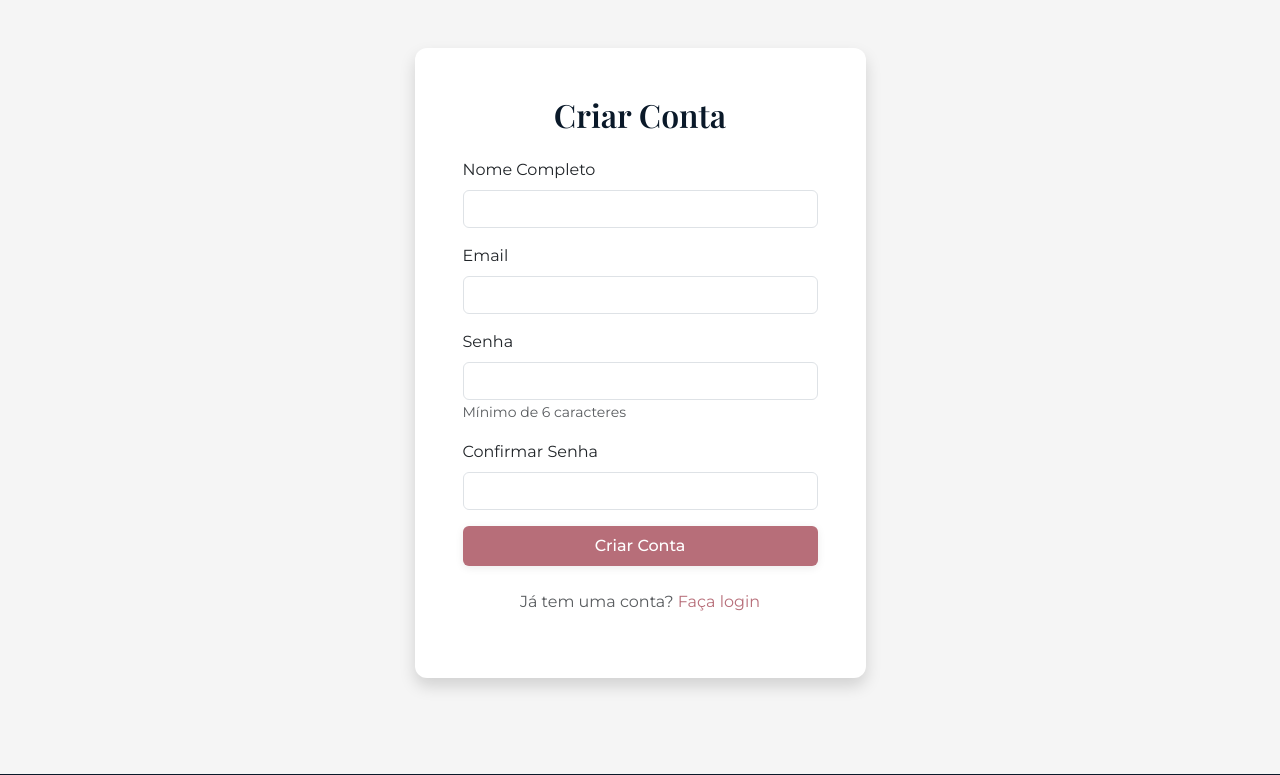
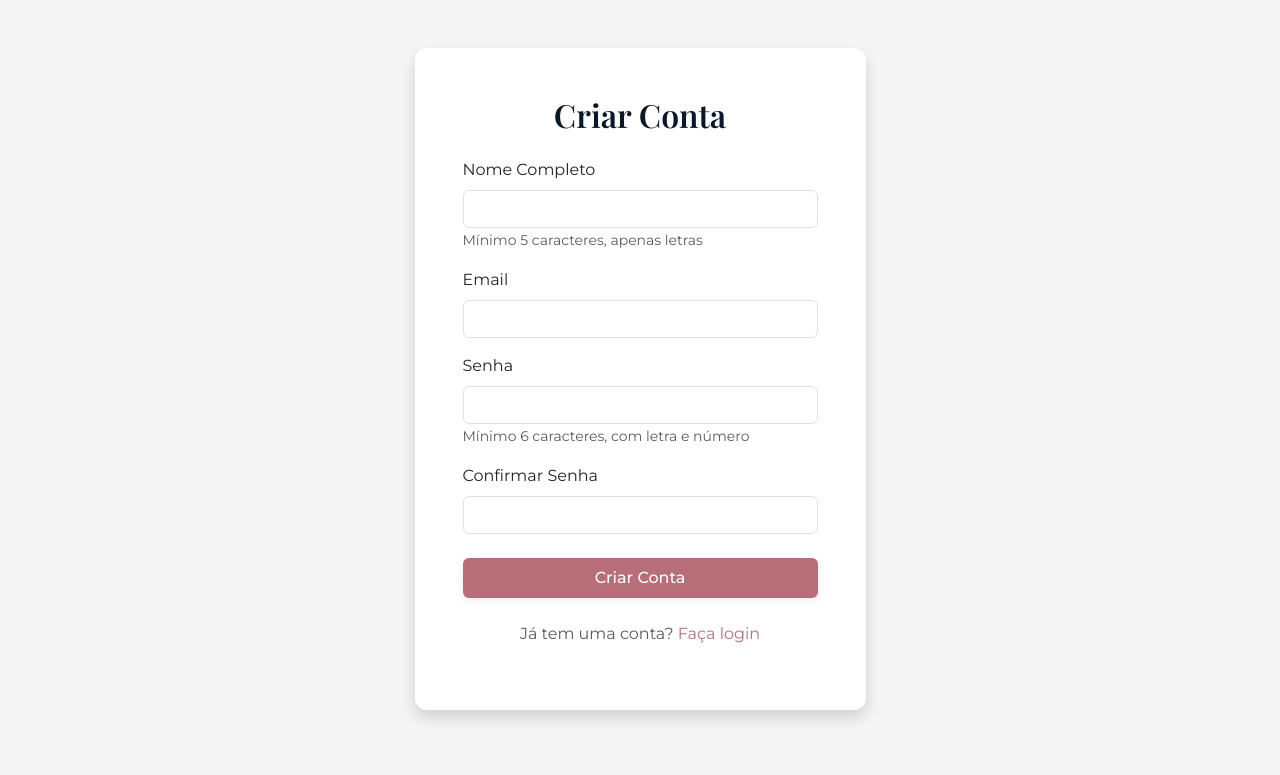
Before and after one commit to CarlosHCS001/donshop007-ecommerce, a Flask app: page /auth/cadastro in a window 1280 px wide. Shown: the part 76-851 px from the top of the page. Run offline with Flask 3, Linux system fonts and the light colour scheme; parts of the project's set-up code (start-up, migrations or seed data) failed here and were passed over; some libraries are stand-ins or nearby versions.

Commit message:
Update cadastro.html

```diff
--- a/templates/auth/cadastro.html
+++ b/templates/auth/cadastro.html
@@ -10,29 +10,34 @@
                 <div class="card-body p-5">
                     <h2 class="text-center mb-4 text-navy">Criar Conta</h2>
 
-                    <form method="POST" id="cadastroForm">
+                    <form method="POST" id="cadastroForm" novalidate>
                         <div class="mb-3">
                             <label for="nome" class="form-label">Nome Completo</label>
-                            <input type="text" class="form-control" id="nome" name="nome" required>
+                            <input type="text" class="form-control" id="nome" name="nome" required minlength="5">
+                            <div class="invalid-feedback" id="nome-error"></div>
+                            <small class="text-muted">Mínimo 5 caracteres, apenas letras</small>
                         </div>
 
                         <div class="mb-3">
                             <label for="email" class="form-label">Email</label>
                             <input type="email" class="form-control" id="email" name="email" required>
+                            <div class="invalid-feedback" id="email-error"></div>
                         </div>
 
                         <div class="mb-3">
                             <label for="senha" class="form-label">Senha</label>
-                            <input type="password" class="form-control" id="senha" name="senha" required>
-                            <small class="text-muted">Mínimo de 6 caracteres</small>
+                            <input type="password" class="form-control" id="senha" name="senha" required minlength="6">
+                            <div class="invalid-feedback" id="senha-error"></div>
+                            <small class="text-muted">Mínimo 6 caracteres, com letra e número</small>
                         </div>
 
-                        <div class="mb-3">
+                        <div class="mb-4">
                             <label for="confirmar_senha" class="form-label">Confirmar Senha</label>
                             <input type="password" class="form-control" id="confirmar_senha" name="confirmar_senha" required>
+                            <div class="invalid-feedback" id="confirmar-error"></div>
                         </div>
 
-                        <button type="submit" class="btn btn-rose w-100">Criar Conta</button>
+                        <button type="submit" class="btn btn-rose w-100" id="btnCadastro">Criar Conta</button>
                     </form>
 
                     <div class="text-center mt-4">
@@ -47,3 +52,95 @@
     </div>
 </div>
 {% endblock %}
+
+{% block extra_js %}
+<script>
+document.getElementById('cadastroForm').addEventListener('submit', function(e) {
+    let valido = true;
+
+    // limpa erros anteriores
+    document.querySelectorAll('.form-control').forEach(el => el.classList.remove('is-invalid'));
+
+    const nome = document.getElementById('nome');
+    const email = document.getElementById('email');
+    const senha = document.getElementById('senha');
+    const confirmar = document.getElementById('confirmar_senha');
+
+    // valida nome - minimo 3 chars, só letras e espaços
+    const nomeRegex = /^[A-Za-zÀ-ÿ\s]{3,}$/;
+    if (!nomeRegex.test(nome.value.trim())) {
+        nome.classList.add('is-invalid');
+        document.getElementById('nome-error').textContent = 'Nome deve ter no mínimo 3 caracteres e apenas letras';
+        valido = false;
+    }
+
+    // valida email
+    const emailRegex = /^[^\s@]+@[^\s@]+\.[^\s@]+$/;
+    if (!emailRegex.test(email.value.trim())) {
+        email.classList.add('is-invalid');
+        document.getElementById('email-error').textContent = 'Digite um email válido';
+        valido = false;
+    }
+
+    // valida senha - minimo 6 chars, pelo menos 1 letra e 1 numero
+    const senhaRegex = /^(?=.*[A-Za-z])(?=.*\d).{6,}$/;
+    if (!senhaRegex.test(senha.value)) {
+        senha.classList.add('is-invalid');
+        document.getElementById('senha-error').textContent = 'Senha deve ter no mínimo 6 caracteres, com letra e número';
+        valido = false;
+    }
+
+    // valida confirmação
+    if (senha.value !== confirmar.value) {
+        confirmar.classList.add('is-invalid');
+        document.getElementById('confirmar-error').textContent = 'As senhas não coincidem';
+        valido = false;
+    }
+
+    if (!valido) {
+        e.preventDefault();
+    }
+});
+
+// validação em tempo real
+document.getElementById('nome').addEventListener('blur', function() {
+    const nomeRegex = /^[A-Za-zÀ-ÿ\s]{3,}$/;
+    if (this.value && !nomeRegex.test(this.value.trim())) {
+        this.classList.add('is-invalid');
+        document.getElementById('nome-error').textContent = 'Nome deve ter no mínimo 3 caracteres e apenas letras';
+    } else {
+        this.classList.remove('is-invalid');
+    }
+});
+
+document.getElementById('email').addEventListener('blur', function() {
+    const emailRegex = /^[^\s@]+@[^\s@]+\.[^\s@]+$/;
+    if (this.value && !emailRegex.test(this.value.trim())) {
+        this.classList.add('is-invalid');
+        document.getElementById('email-error').textContent = 'Digite um email válido';
+    } else {
+        this.classList.remove('is-invalid');
+    }
+});
+
+document.getElementById('senha').addEventListener('blur', function() {
+    const senhaRegex = /^(?=.*[A-Za-z])(?=.*\d).{6,}$/;
+    if (this.value && !senhaRegex.test(this.value)) {
+        this.classList.add('is-invalid');
+        document.getElementById('senha-error').textContent = 'Senha deve ter no mínimo 6 caracteres, com letra e número';
+    } else {
+        this.classList.remove('is-invalid');
+    }
+});
+
+document.getElementById('confirmar_senha').addEventListener('blur', function() {
+    const senha = document.getElementById('senha').value;
+    if (this.value && this.value !== senha) {
+        this.classList.add('is-invalid');
+        document.getElementById('confirmar-error').textContent = 'As senhas não coincidem';
+    } else {
+        this.classList.remove('is-invalid');
+    }
+});
+</script>
+{% endblock %}
```
